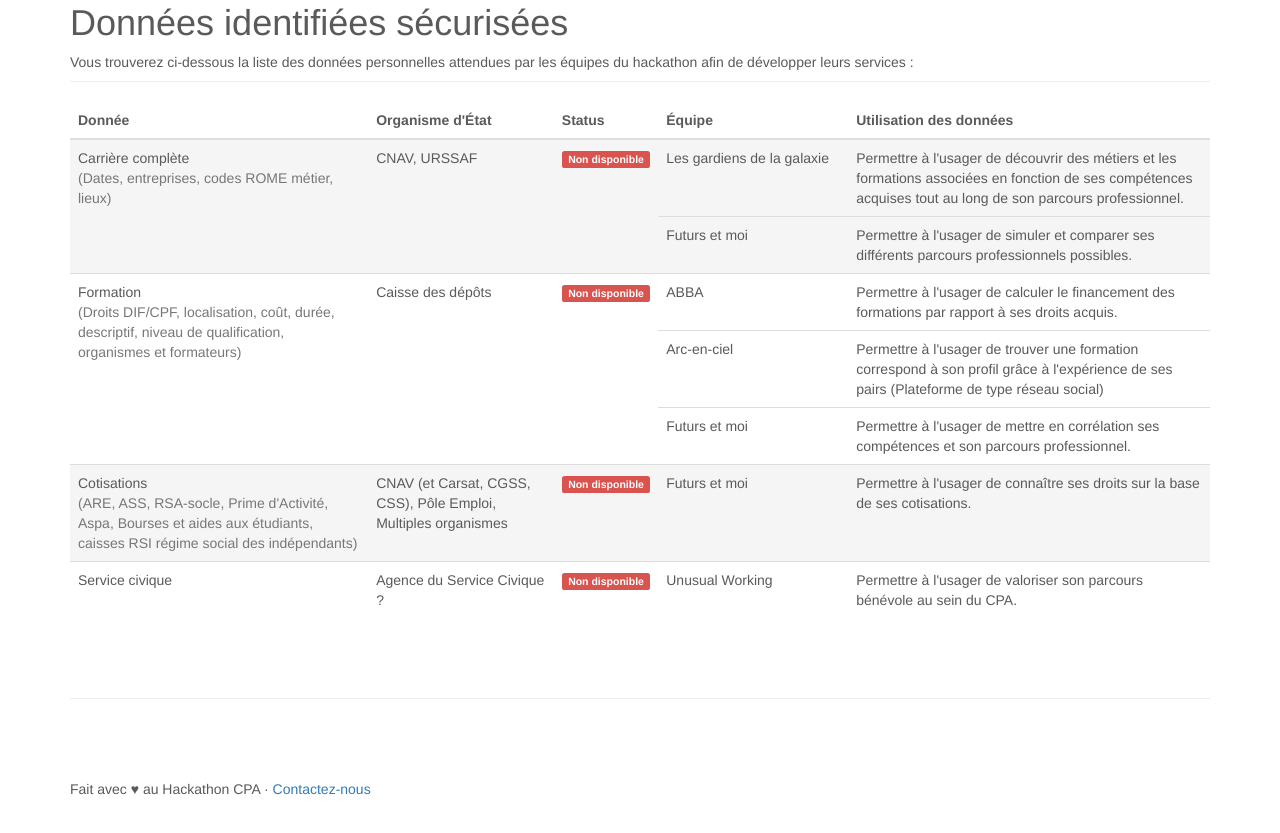
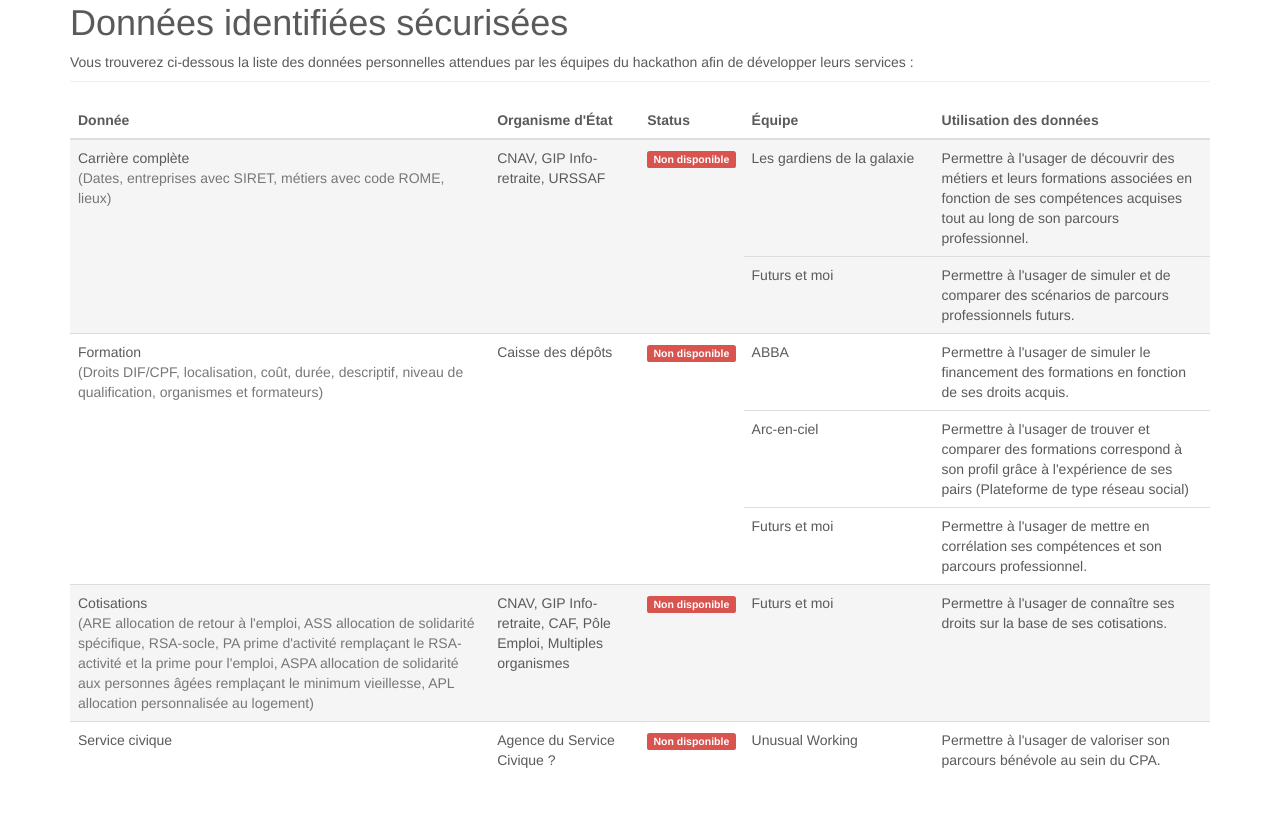
Before and after one commit to betagouv/api-cpa, a website: page api/public/donnees_securisees.html in a window 1280 px wide. Shown: the part 867-1700 px from the top of the page. Drawn offline with nearby package versions, Linux system fonts and the light colour scheme.

Commit message:
finalisation de la liste des donnees identifiees

```diff
--- a/api/public/donnees_securisees.html
+++ b/api/public/donnees_securisees.html
@@ -6,7 +6,7 @@
   <meta http-equiv="X-UA-Compatible" content="IE=edge">
   <meta name="viewport" content="width=device-width, initial-scale=1">
 
-  <title>Données globales de contexte</title>
+  <title>Données globales de contexte et données identifiées</title>
 
   <!-- Latest compiled and minified CSS -->
   <link rel="stylesheet" href="https://maxcdn.bootstrapcdn.com/bootstrap/3.3.6/css/bootstrap.min.css" integrity="sha384-1q8mTJOASx8j1Au+a5WDVnPi2lkFfwwEAa8hDDdjZlpLegxhjVME1fgjWPGmkzs7" crossorigin="anonymous">
@@ -170,17 +170,17 @@
     <tbody>
     <tr class="active">
       <td rowspan="2">
-        Carrière complète <br /><span class="text-muted">(Dates, entreprises, codes ROME métier, lieux)</span>
+        Carrière complète <br /><span class="text-muted">(Dates, entreprises avec SIRET, métiers avec code ROME, lieux)</span>
       </td>
       <td rowspan="2">
-        CNAV, URSSAF
+        CNAV, GIP Info-retraite, URSSAF
       </td>
       <td rowspan="2"><span class="label label-danger">Non disponible</span></td>
       <td>
         Les gardiens de la galaxie
       </td>
       <td>
-        Permettre à l'usager de découvrir des métiers et les formations associées en fonction de ses compétences acquises tout au long de son parcours professionnel.
+        Permettre à l'usager de découvrir des métiers et leurs formations associées en fonction de ses compétences acquises tout au long de son parcours professionnel.
       </td>
     </tr>
     <tr class="active">
@@ -188,7 +188,7 @@
         Futurs et moi
       </td>
       <td>
-        Permettre à l'usager de simuler et comparer ses différents parcours professionnels possibles.
+        Permettre à l'usager de simuler et de comparer des scénarios de parcours professionnels futurs.
       </td>
     </tr>
     <tr>
@@ -203,7 +203,7 @@
         ABBA
       </td>
       <td>
-        Permettre à l'usager de calculer le financement des formations par rapport à ses droits acquis.
+        Permettre à l'usager de simuler le financement des formations en fonction de ses droits acquis.
       </td>
     </tr>
     <tr>
@@ -211,7 +211,7 @@
         Arc-en-ciel
       </td>
       <td>
-        Permettre à l'usager de trouver une formation correspond à son profil grâce à l'expérience de ses pairs (Plateforme de type réseau social)
+        Permettre à l'usager de trouver et comparer des formations correspond à son profil grâce à l'expérience de ses pairs (Plateforme de type réseau social)
       </td>
     </tr>
     <tr>
@@ -224,10 +224,10 @@
     </tr>
     <tr class="active">
       <td>
-        Cotisations <br /><span class="text-muted">(ARE, ASS, RSA-socle, Prime d'Activité, Aspa, Bourses et aides aux étudiants, caisses RSI régime social des indépendants)</span>
+        Cotisations <br /><span class="text-muted">(ARE allocation de retour à l'emploi, ASS allocation de solidarité spécifique, RSA-socle, PA prime d'activité remplaçant le RSA-activité et la prime pour l'emploi, ASPA allocation de solidarité aux personnes âgées remplaçant le minimum vieillesse, APL allocation personnalisée au logement)</span>
       </td>
       <td>
-        CNAV (et Carsat, CGSS, CSS), Pôle Emploi, Multiples organismes
+        CNAV, GIP Info-retraite, CAF, Pôle Emploi, Multiples organismes
       </td>
       <td><span class="label label-danger">Non disponible</span></td>
       <td>
```
Also changed, not shown: api/public/index.html (+1 -1 lines).
